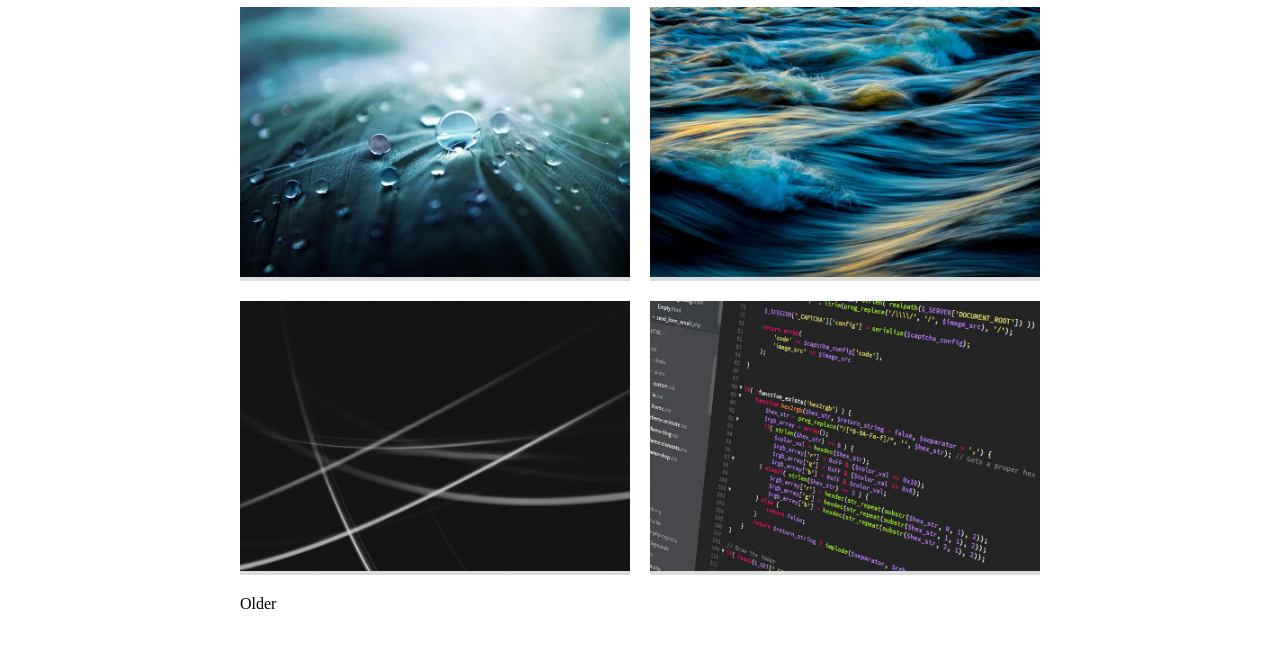
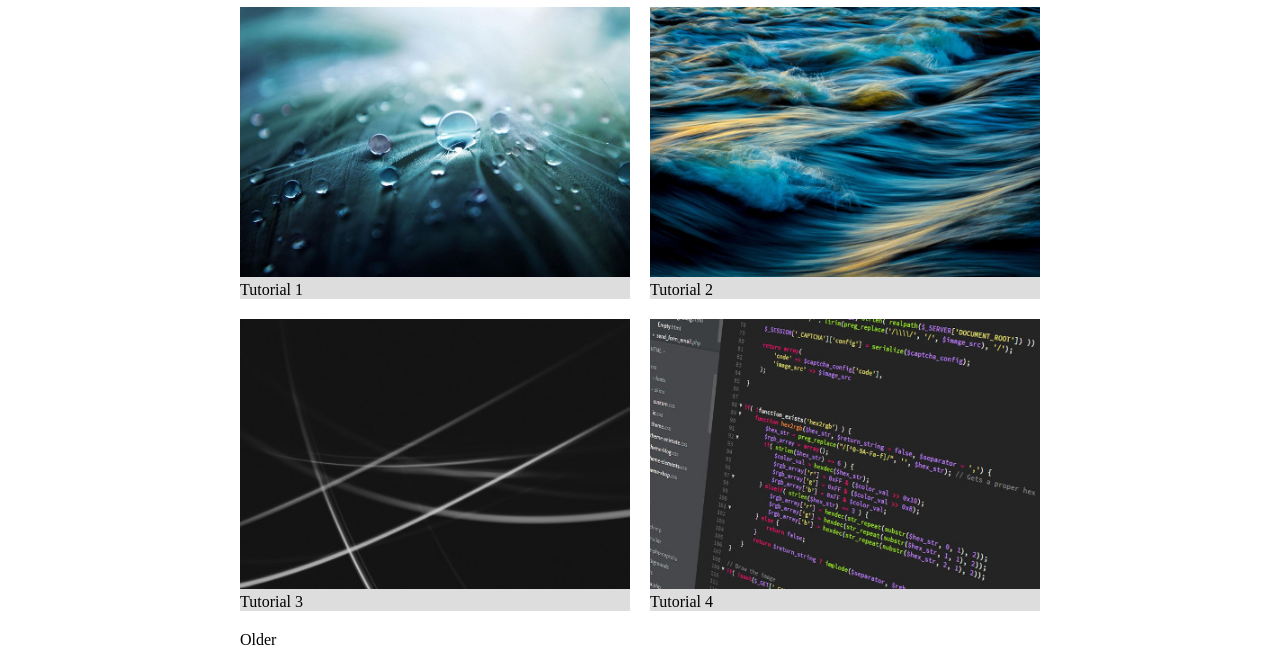
Before and after one commit to AlexCarterDev/HTML_Practice, a plain HTML site: page p03_blender_guru_tutorial/index.html in a window 1280 px wide. Shown: the part 214-883 px from the top of the page. Before the commit the page ends 847 px from the top, so only its background shows below. Drawn offline with Linux system fonts and the light colour scheme.

Commit message:
use figure for pictures, add figcaption

```diff
--- a/p03_blender_guru_tutorial/css/style.css
+++ b/p03_blender_guru_tutorial/css/style.css
@@ -130,11 +130,11 @@ button {
 .bloglist:nth-child(even) {
   padding-left: 10px;
 }
-article[id^="post"] {
+figure[id^="post"] {
   background: #ddd;
   overflow: hidden;
 }
-.bloglist-item-img img {
+.bloglist-item-link img {
   border-image-repeat: stretch;
   border-image-slice: 100%;
   height: 270px;
--- a/p03_blender_guru_tutorial/index.html
+++ b/p03_blender_guru_tutorial/index.html
@@ -41,35 +41,44 @@
       </header>
       <div class="content-main">
         <section class="bloglist">
-          <article id="post-1">
-            <a href="img/abstract1.jpg" class="bloglist-item-img">
+          <figure id="post-1">
+            <a href="img/abstract1.jpg" class="bloglist-item-link">
               <img src="previews/abstract1.jpg" alt="tutorial 1" />
             </a>
-          </article>
+            <figcaption>
+              Tutorial 1
+            </figcaption>
+          </figure>
         </section>
         <section class="bloglist">
-          <article id="post-2">
-            <a href="img/abstract2.jpg" class="bloglist-item-img">
+          <figure id="post-2">
+            <a href="img/abstract2.jpg" class="bloglist-item-link">
               <img src="previews/abstract2.jpg"alt="tutorial 2" />
             </a>
-          </article>
+            <figcaption>
+              Tutorial 2
+            </figcaption>
+          </figure>
         </section>
         <section class="bloglist">
-          <article id="post-3">
-            <a href="img/abstract3.jpg" class="bloglist-item-img">
+          <figure id="post-3">
+            <a href="img/abstract3.jpg" class="bloglist-item-link">
               <img src="previews/abstract3.jpg" alt="tutorial 3" />
             </a>
-          </article>
+            <figcaption>
+              Tutorial 3
+            </figcaption>
+          </figure>
         </section>
         <section class="bloglist">
-          <article id="post-4">
-            <a href="img/abstract4.jpg" class="bloglist-item-img">
+          <figure id="post-4">
+            <a href="img/abstract4.jpg" class="bloglist-item-link">
               <img src="previews/abstract4.jpg" alt="tutorial 4" />
             </a>
-          </article>
-          <div class="clr">
-
-          </div>
+            <figcaption>
+              Tutorial 4
+            </figcaption>
+          </figure>
         </section>
         <div class="clr"></div>
         <nav class="bloglist-pagination">
```
